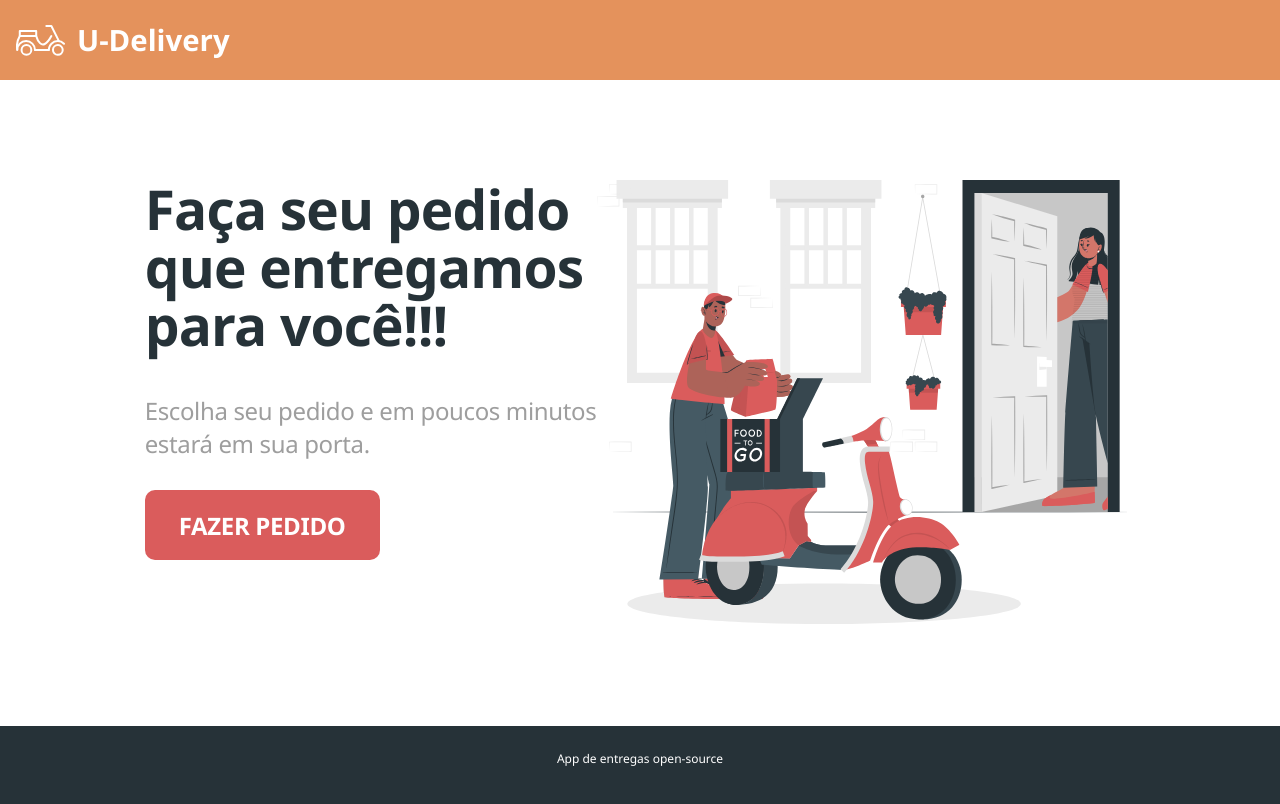
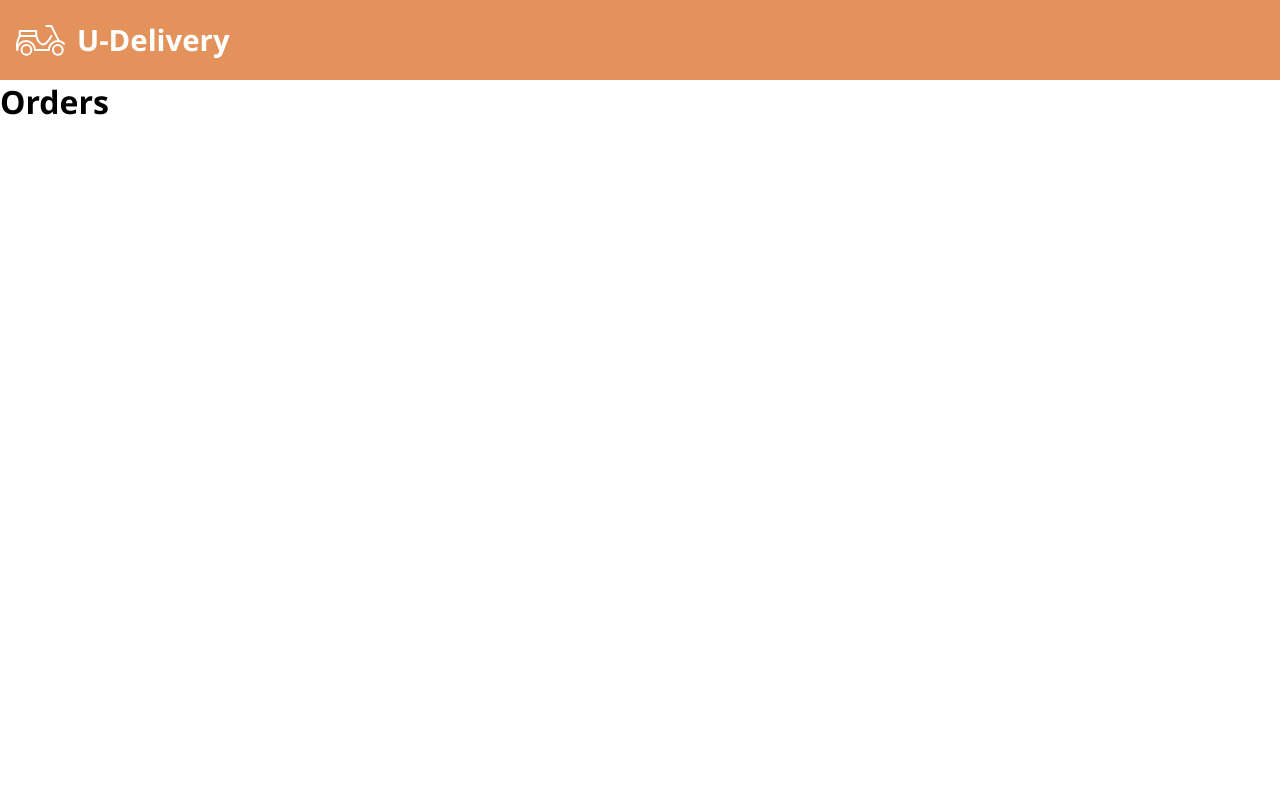
Before and after one commit to denis-ulterior/u-deliver-frontend, a React (Create React App) app: page /orders in a window 1280 px wide. Built offline with nearby package versions, Linux system fonts and the light colour scheme.

Commit message:
Rotas instalado

```diff
--- a/src/App.tsx
+++ b/src/App.tsx
@@ -1,14 +1,10 @@
 import './App.css';
-import Home from './Home';
-import Navbar from './Navbar';
+import RouterOuts from './RouterOuts';
 
 
 function App() {
   return (
-    <>
-      <Navbar />
-      <Home />
-    </>
+      <RouterOuts />
   );
 }
 
--- a/src/Footer/index.tsx
+++ b/src/Footer/index.tsx
@@ -1,5 +1,4 @@
 import "./styles.css"
-import { ReactComponent as Logo } from "./logo.svg"
 function Footer() {
     return (
        <footer className="main-footer">
--- a/src/Home/index.tsx
+++ b/src/Home/index.tsx
@@ -1,6 +1,7 @@
 import "./styles.css"
 import { ReactComponent as Imagem } from "./main.svg"
 import Footer from "../Footer"
+import { Link } from "react-router-dom"
 function Home() {
     return (
         <>
@@ -13,9 +14,9 @@ function Home() {
                         <h3 className="home-subtitle">
                             Escolha seu pedido e em poucos minutos <br />estará em sua porta.
                         </h3>
-                        <a href="#" className="home-btn-order">
+                        <Link to="/orders" className="home-btn-order">
                             FAZER PEDIDO
-                        </a>
+                        </Link>
                     </div>
                     <div className="home-image">
                         <Imagem />
--- a/src/Navbar/index.tsx
+++ b/src/Navbar/index.tsx
@@ -1,10 +1,11 @@
 import "./styles.css"
 import { ReactComponent as Logo } from "./logo.svg"
+import { Link } from "react-router-dom"
 function Navbar() {
     return (
         <nav className="main-navbar">
             <Logo />
-            <a className="logo-text">U-Delivery</a>
+            <Link to="/" className="logo-text">U-Delivery</Link>
         </nav>
 
     )
--- a/src/Navbar/styles.css
+++ b/src/Navbar/styles.css
@@ -20,5 +20,6 @@
     text-decoration: none;
     font-family: 'Segoe UI', Tahoma, Geneva, Verdana, sans-serif;
     margin-left: 9pt;
+    color: rgb(255, 255, 255);
 
 }
--- /dev/null
+++ b/src/Orders/index.tsx
@@ -0,0 +1,9 @@
+import './styles.css'
+function Orders() {
+    return (
+        <div>
+            <h1>Orders</h1>
+        </div>
+    )
+}
+export default Orders
--- /dev/null
+++ b/src/RouterOuts.tsx
@@ -0,0 +1,18 @@
+import { BrowserRouter, Route, Routes } from "react-router-dom"
+import Home from "./Home"
+import Navbar from "./Navbar"
+import Orders from "./Orders"
+
+function RouterOuts() {
+    return (
+        <BrowserRouter>
+        <Navbar/>
+            <Routes>
+                <Route path="/orders" element={<Orders />} />
+                <Route path="/" element={<Home />} />
+            </Routes>
+        </BrowserRouter>
+    )
+}
+
+export default RouterOuts
```
Also changed, not shown: package.json (+6 -1 lines), src/Orders/StepsHeader.tsx (added, +9 -0 lines), src/Orders/styles.css (added), 1 other file (tests, documents, lock files or other folders).
